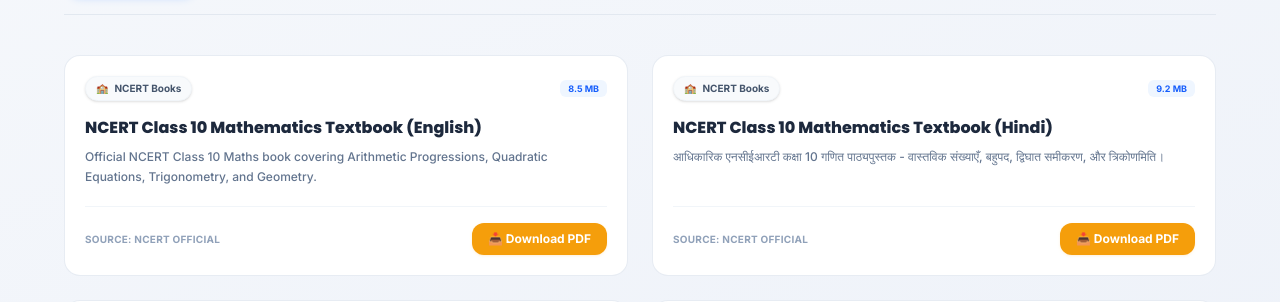
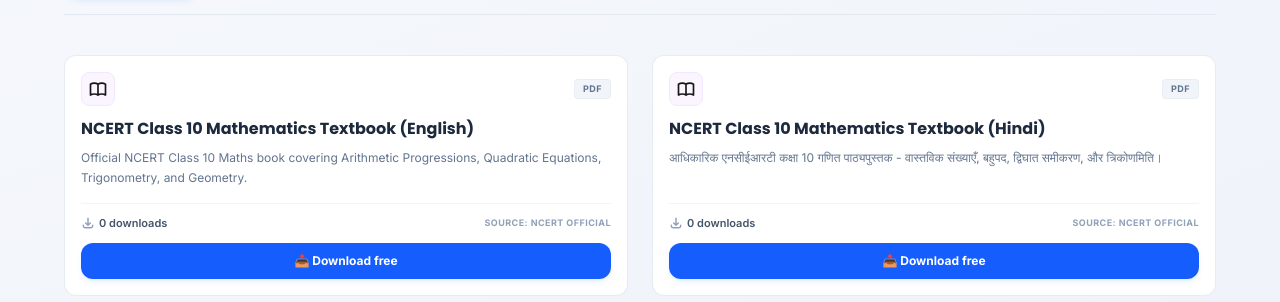
Before and after one commit to sihagchran-sudo/mock.github.io, a Next.js app: page /free-resources in a window 1280 px wide. Shown: the part 462-764 px from the top of the page. Built offline with nearby package versions, Linux system fonts and the light colour scheme; no server answers; the database is empty.

Commit message:
Redesign PDF free resource cards to stat-forward style with tracking

```diff
--- a/src/app/(main)/admin/page.tsx
+++ b/src/app/(main)/admin/page.tsx
@@ -49,6 +49,8 @@
     fileSize?: string;
     source?: string;
     isApproved: boolean;
+    downloads?: number;
+    rating?: number;
     createdAt?: string;
   }
   const [resources, setResources] = useState<FreeResource[]>([]);
--- a/src/app/(main)/free-resources/page.tsx
+++ b/src/app/(main)/free-resources/page.tsx
@@ -12,6 +12,8 @@
   fileSize?: string;
   source?: string;
   isApproved: boolean;
+  downloads?: number;
+  rating?: number;
   createdAt?: string;
 }
 
@@ -56,6 +58,69 @@
     }
     loadResources();
   }, []);
+
+  const handleDownloadClick = async (id: string, url: string) => {
+    // Open in a new window/tab safely
+    window.open(url, '_blank', 'noopener,noreferrer');
+
+    // Trigger download count increment API
+    try {
+      await fetch('/api/resources', {
+        method: 'PUT',
+        headers: { 'Content-Type': 'application/json' },
+        body: JSON.stringify({ id })
+      });
+
+      // Immediately reflect increments locally
+      setResources(prev => prev.map(r => r.id === id ? { ...r, downloads: (r.downloads || 0) + 1 } : r));
+    } catch (err) {
+      console.error('Failed to increment download count:', err);
+    }
+  };
+
+  const getCategoryColorStyles = (category: string) => {
+    switch (category) {
+      case 'HSSC Exams':
+        return 'bg-blue-50 text-blue-600 border border-blue-100';
+      case 'NCERT Books':
+        return 'bg-purple-50 text-purple-650 border border-purple-100';
+      case 'SSC Exams':
+        return 'bg-teal-50 text-teal-600 border border-teal-100';
+      case 'Notes':
+        return 'bg-amber-50 text-amber-600 border border-amber-100';
+      default:
+        return 'bg-indigo-50 text-indigo-650 border border-indigo-150';
+    }
+  };
+
+  const getCategorySvgIcon = (category: string) => {
+    switch (category) {
+      case 'NCERT Books':
+        return (
+          <svg className="w-5 h-5" fill="none" viewBox="0 0 24 24" stroke="currentColor" strokeWidth="2">
+            <path strokeLinecap="round" strokeLinejoin="round" d="M12 6.253v13m0-13C10.832 5.477 9.246 5 7.5 5S4.168 5.477 3 6.253v13C4.168 18.477 5.754 18 7.5 18s3.332.477 4.5 1.253m0-13C13.168 5.477 14.754 5 16.5 5c1.747 0 3.332.477 4.5 1.253v13C19.832 18.477 18.247 18 16.5 18c-1.746 0-3.332.477-4.5 1.253" />
+          </svg>
+        );
+      case 'Notes':
+        return (
+          <svg className="w-5 h-5" fill="none" viewBox="0 0 24 24" stroke="currentColor" strokeWidth="2">
+            <path strokeLinecap="round" strokeLinejoin="round" d="M9.663 17h4.673M12 3v1m6.364 1.636l-.707.707M21 12h-1M4 12H3m3.343-5.657l-.707-.707m2.828 9.9a5 5 0 117.072 0l-.548.547A3.374 3.374 0 0014 18.469V19a2 2 0 11-4 0v-.531c0-.895-.356-1.754-.988-2.386l-.548-.547z" />
+          </svg>
+        );
+      case 'Official Syllabus':
+        return (
+          <svg className="w-5 h-5" fill="none" viewBox="0 0 24 24" stroke="currentColor" strokeWidth="2">
+            <path strokeLinecap="round" strokeLinejoin="round" d="M9 5H7a2 2 0 00-2 2v12a2 2 0 002 2h10a2 2 0 002-2V7a2 2 0 00-2-2h-2M9 5a2 2 0 002 2h2a2 2 0 002-2M9 5a2 2 0 012-2h2a2 2 0 012 2m-3 7h3m-3 4h3m-6-4h.01M9 16h.01" />
+          </svg>
+        );
+      default:
+        return (
+          <svg className="w-5 h-5" fill="none" viewBox="0 0 24 24" stroke="currentColor" strokeWidth="2">
+            <path strokeLinecap="round" strokeLinejoin="round" d="M9 12h6m-6 4h6m2 5H7a2 2 0 01-2-2V5a2 2 0 012-2h5.586a1 1 0 01.707.293l5.414 5.414a1 1 0 01.293.707V19a2 2 0 01-2 2z" />
+          </svg>
+        );
+    }
+  };
 
   const handleSuggestSubmit = async (e: React.FormEvent) => {
     e.preventDefault();
@@ -189,43 +254,68 @@
             {filteredResources.map((res) => (
               <div
                 key={res.id}
-                className="bg-white border border-slate-200/80 rounded-2xl p-5 hover:shadow-lg hover:border-blue-500/20 transition-all duration-300 flex flex-col justify-between"
+                className="bg-white border border-slate-200/80 rounded-xl p-4 hover:shadow-lg hover:border-blue-500/20 transition-all duration-300 flex flex-col justify-between"
               >
+                {/* 1. Top row */}
                 <div>
-                  <div className="flex items-center justify-between mb-4">
-                    <span className="text-[10px] bg-slate-50 border border-slate-100 text-slate-600 font-bold px-2.5 py-1 rounded-full flex items-center gap-1.5 shadow-sm">
-                      <span>{getCategoryIcon(res.category)}</span>
-                      <span>{res.category}</span>
-                    </span>
-                    <span className="text-[9px] bg-blue-50 text-blue-600 font-extrabold px-2 py-0.5 rounded-md">
-                      {res.fileSize || 'N/A'}
+                  <div className="flex items-center justify-between">
+                    <div className={`w-[34px] h-[34px] rounded-lg flex items-center justify-center ${getCategoryColorStyles(res.category)}`}>
+                      {getCategorySvgIcon(res.category)}
+                    </div>
+                    <span className="text-[9px] bg-slate-100 text-slate-500 border border-slate-200/50 px-2 py-0.5 rounded font-bold uppercase tracking-wider">
+                      PDF
                     </span>
                   </div>
 
-                  <h3 className="font-extrabold text-slate-800 text-base leading-snug">
+                  {/* 2. Title */}
+                  <h3 className="font-bold text-slate-800 text-sm sm:text-base mt-3 leading-snug">
                     {res.title}
                   </h3>
 
+                  {/* 3. Description */}
                   {res.description && (
-                    <p className="text-slate-500 text-xs mt-2 leading-relaxed font-medium">
+                    <p className="text-slate-500 text-xs mt-2 leading-relaxed line-clamp-2">
                       {res.description}
                     </p>
                   )}
                 </div>
 
-                <div className="flex items-center justify-between mt-5 pt-4 border-t border-slate-100">
-                  <span className="text-[10px] text-slate-400 font-bold uppercase tracking-wide">
-                    Source: {res.source || 'Official'}
-                  </span>
+                <div>
+                  {/* 4. Stats row */}
+                  <div className="flex items-center justify-between text-xs text-slate-500 mt-4 pt-3 border-t border-slate-100">
+                    <div className="flex items-center gap-3">
+                      {/* Download Count */}
+                      <div className="flex items-center gap-1">
+                        <svg className="w-3.5 h-3.5 text-slate-400" fill="none" viewBox="0 0 24 24" stroke="currentColor" strokeWidth="2.5">
+                          <path strokeLinecap="round" strokeLinejoin="round" d="M4 16v1a3 3 0 003 3h10a3 3 0 003-3v-1m-4-4l-4 4m0 0l-4-4m4 4V4" />
+                        </svg>
+                        <span className="font-semibold text-[11px] text-slate-600">{res.downloads || 0} downloads</span>
+                      </div>
 
-                  <a
-                    href={res.url}
-                    target="_blank"
-                    rel="noopener noreferrer"
-                    className="inline-flex items-center justify-center bg-accent-cta hover:bg-accent-cta-hover text-white text-xs font-bold px-4 py-2 rounded-xl transition-all shadow-sm shadow-amber-500/10 cursor-pointer"
+                      {/* Rating (Omit if not available) */}
+                      {res.rating !== undefined && res.rating !== null && (
+                        <div className="flex items-center gap-1">
+                          <svg className="w-3.5 h-3.5 text-amber-500 fill-amber-500" viewBox="0 0 20 20">
+                            <path d="M9.049 2.927c.3-.921 1.603-.921 1.902 0l1.07 3.292a1 1 0 00.95.69h3.462c.969 0 1.371 1.24.588 1.81l-2.8 2.034a1 1 0 00-.364 1.118l1.07 3.292c.3.921-.755 1.688-1.54 1.118l-2.8-2.034a1 1 0 00-1.175 0l-2.8 2.034c-.784.57-1.838-.197-1.539-1.118l1.07-3.292a1 1 0 00-.364-1.118L2.98 8.72c-.783-.57-.38-1.81.588-1.81h3.461a1 1 0 00.951-.69l1.07-3.292z" />
+                          </svg>
+                          <span className="font-bold text-slate-700 text-[11px]">{res.rating.toFixed(1)}</span>
+                        </div>
+                      )}
+                    </div>
+
+                    {/* Source / Attribution */}
+                    <span className="text-[9px] text-slate-400 font-bold uppercase tracking-wider">
+                      Source: {res.source || 'Official'}
+                    </span>
+                  </div>
+
+                  {/* 5. CTA button */}
+                  <button
+                    onClick={() => handleDownloadClick(res.id, res.url)}
+                    className="w-full mt-3 bg-blue-600 hover:bg-blue-700 text-white text-xs font-bold py-2.5 rounded-xl transition-all shadow-md shadow-blue-500/10 active:scale-98 flex items-center justify-center gap-1.5 cursor-pointer"
                   >
-                    📥 Download PDF
-                  </a>
+                    📥 Download free
+                  </button>
                 </div>
               </div>
             ))}
--- a/src/app/api/resources/route.ts
+++ b/src/app/api/resources/route.ts
@@ -150,3 +150,32 @@
     return NextResponse.json({ error: error.message || "Failed to delete resource." }, { status: 500 });
   }
 }
+
+export async function PUT(req: Request) {
+  try {
+    const body = await req.json();
+    const { id } = body;
+
+    if (!id) {
+      return NextResponse.json({ error: "Resource ID is required." }, { status: 400 });
+    }
+
+    let updated = null;
+    try {
+      updated = await prisma.freeResource.update({
+        where: { id },
+        data: {
+          downloads: {
+            increment: 1
+          }
+        }
+      });
+    } catch (e) {
+      // Database offline/unmigrated
+    }
+
+    return NextResponse.json({ success: true, resource: updated });
+  } catch (error: any) {
+    return NextResponse.json({ error: error.message || "Failed to increment downloads." }, { status: 500 });
+  }
+}
--- a/src/resourceData.ts
+++ b/src/resourceData.ts
@@ -7,6 +7,8 @@
   fileSize?: string;
   source?: string;
   isApproved: boolean;
+  downloads?: number;
+  rating?: number;
   createdAt?: string;
 }
 
```
Also changed, not shown: 1 other file (tests, documents, lock files or other folders).
